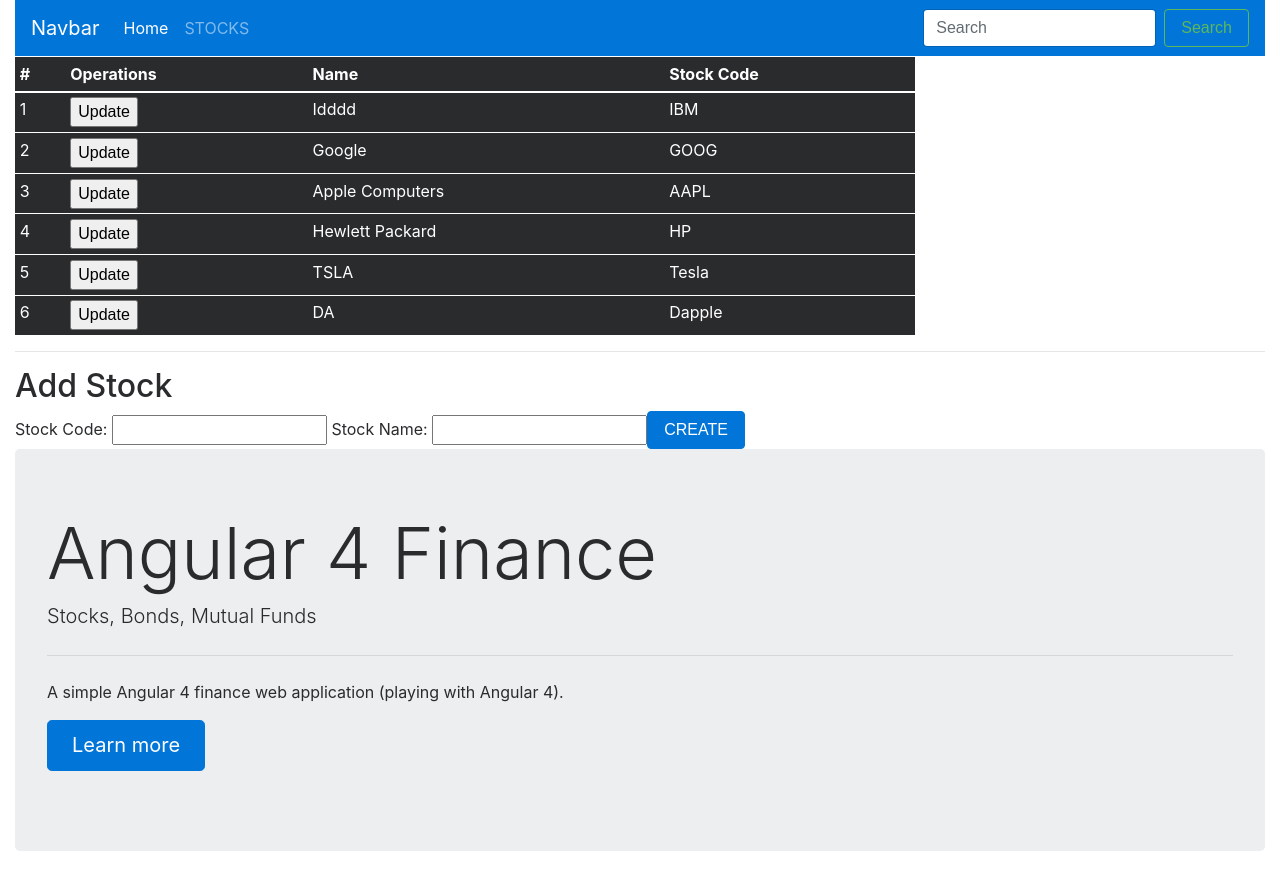
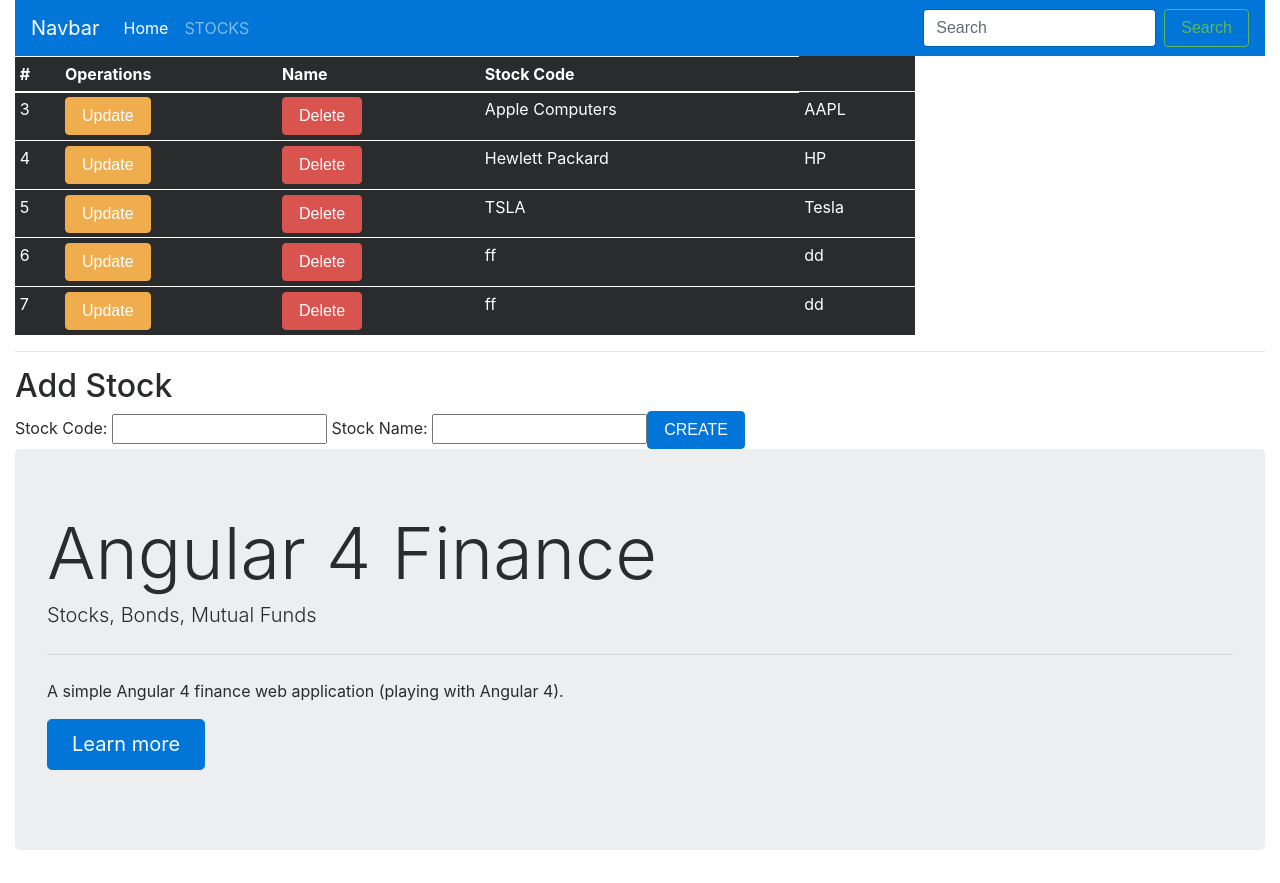
Before and after one commit to daedalus1215/PlayingAngular, an Angular app: page / in a window 1280 px wide. Built offline with nearby package versions, Linux system fonts and the light colour scheme; data requests are answered from the project's data file.

Commit message:
added a custom loader to styles.css and index.html

```diff
--- a/json-server/db.json
+++ b/json-server/db.json
@@ -1,15 +1,5 @@
 {
   "stocks": [
-    {
-      "name": "Idddd",
-      "stockCode": "IBM",
-      "id": 1
-    },
-    {
-      "id": 2,
-      "stockCode": "GOOG",
-      "name": "Google"
-    },
     {
       "id": 3,
       "stockCode": "AAPL",
@@ -26,9 +16,14 @@
       "id": 5
     },
     {
-      "name": "DA",
-      "stockCode": "Dapple",
+      "name": "ff",
+      "stockCode": "dd",
       "id": 6
+    },
+    {
+      "name": "ff",
+      "stockCode": "dd",
+      "id": 7
     }
   ]
 }
--- a/src/app/dashboard/dashboard.component.html
+++ b/src/app/dashboard/dashboard.component.html
@@ -20,7 +20,8 @@
     </thead>
     <tr *ngFor="let stock of stocks">
       <td>{{ stock.id }}</td>
-      <td><button type="button" (click)="loadDetails(stock)">Update</button></td>
+      <td><button type="button" class="btn btn-warning" (click)="loadDetails(stock)">Update</button></td>
+      <td><button type="button" class="btn btn-danger" (click)="deleteStock(stock.id)">Delete</button></td>
       <td>{{ stock.name}}</td>
       <td>{{ stock.stockCode }}</td>
     </tr>
@@ -32,7 +33,6 @@
 Stock Name: <input #newStockName />
 
 <button type="button" class="btn btn-primary" (click)="createStock(newStockCode.value, newStockName.value)">CREATE </button>
-
 <div class="jumbotron">
   <h1 class="display-3">Angular 4 Finance</h1>
   <p class="lead">Stocks, Bonds, Mutual Funds</p>
--- a/src/app/dashboard/dashboard.component.ts
+++ b/src/app/dashboard/dashboard.component.ts
@@ -36,6 +36,11 @@
     location.reload();
   }
 
+  deleteStock(stockId: string) {
+    this.stocksService.deleteStock(stockId).subscribe();
+    location.reload();
+  }
+
   loadDetails(stock: any) {
     this.updateEnabled = true;
     this.selectedStock = stock;
--- a/src/app/stocks/stocks-service/stocks.service.ts
+++ b/src/app/stocks/stocks-service/stocks.service.ts
@@ -37,4 +37,8 @@
             stockCode: newStockCode
         });
     }
+
+    deleteStock(stockId: string): Observable<any> {
+        return this.http.delete('http://localhost:3000/stocks/' + stockId);
+    };
 }
--- a/src/index.html
+++ b/src/index.html
@@ -12,6 +12,11 @@
   <link rel="icon" type="image/x-icon" href="favicon.ico">
 </head>
 <body>
-  <app-root></app-root>
+  <app-root>
+
+
+    <div class="loader d-block m-t-2"></div>
+
+  </app-root>
 </body>
 </html>
--- a/src/styles.css
+++ b/src/styles.css
@@ -1 +1,26 @@
 /* You can add global styles to this file, and also import other style files */
+
+
+
+.loader {
+    border: 66px solid #f3f3f3 ;
+    border-top: 66px solid #3498db;
+    border-radius: 50%;
+    width: 310px;
+    height: 320px;
+    margin-left: auto;
+    margin-right: auto;
+    vertical-align: middle;
+    margin-top: 200px !important;
+    display: table-cell;
+    position: relative;
+    top: 50%;
+    transform: translateY(-50%);
+    animation: spin 2s linear infinite;
+}
+
+
+@keyframes spin {
+    0% { transform: rotate(0deg); }
+    100% { transform: rotate(360deg); }
+}
```
